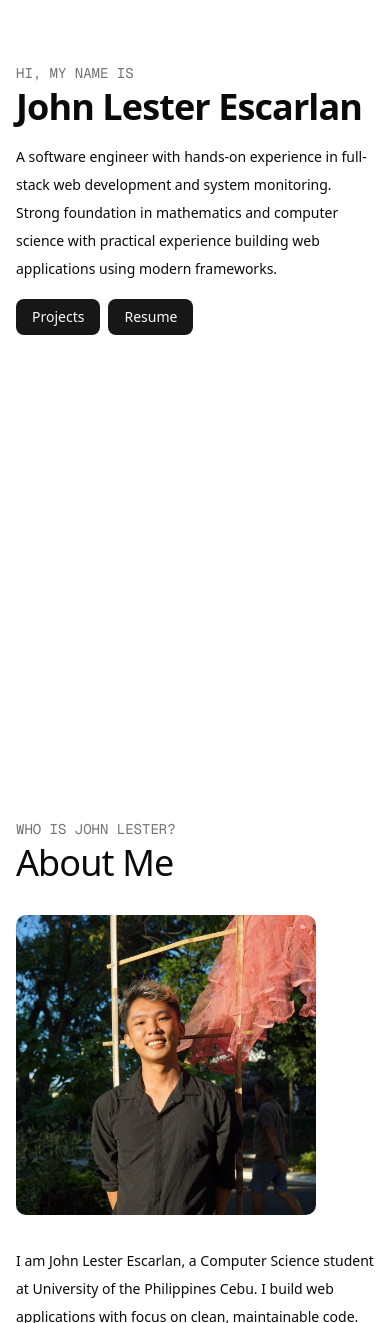
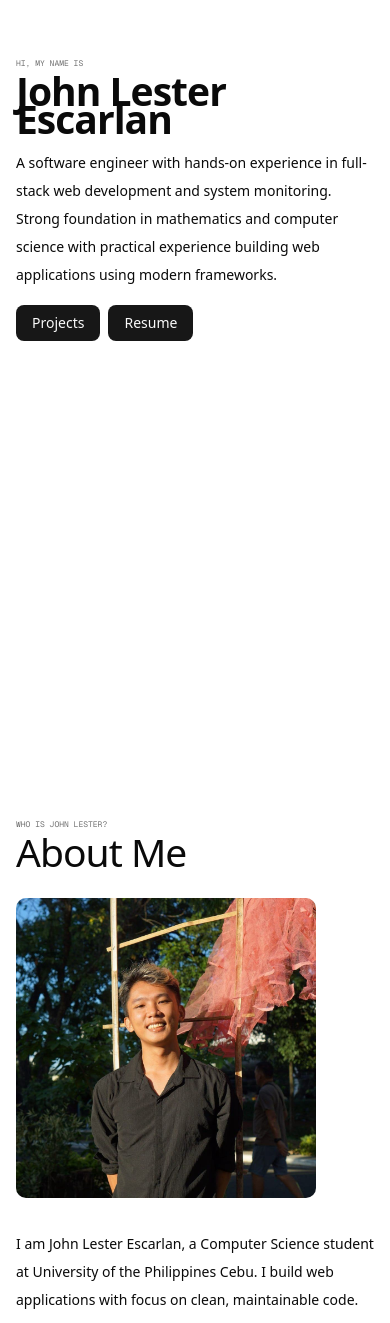
Before and after one commit to jlescarlan11/lester-escarlan, a Next.js app: page / in a window 390 px wide. Shown: the part 245-1568 px from the top of the page. Built offline with nearby package versions, Linux system fonts and the light colour scheme; no server answers; the database is empty.

Commit message:
Modified Layouts.

```diff
--- a/app/_components/common/HeadingHiglight.tsx
+++ b/app/_components/common/HeadingHiglight.tsx
@@ -1,11 +1,7 @@
 import React, { PropsWithChildren } from "react";
 
 const HeadingHiglight = ({ children }: PropsWithChildren) => {
-  return (
-    <p className="font-mono text-xs text-muted-foreground mt-2">
-      {children?.toString().toUpperCase()}
-    </p>
-  );
+  return <span>{children?.toString().toUpperCase()}</span>;
 };
 
 export default HeadingHiglight;
--- a/app/_components/common/OverflowBadges.tsx
+++ b/app/_components/common/OverflowBadges.tsx
@@ -68,7 +68,7 @@ const OverflowBadges: React.FC<OverflowBadgesProps> = ({
             <Badge
               key={technology}
               variant="secondary"
-              className="badge whitespace-nowrap"
+              className="whitespace-nowrap"
             >
               {technology.toLowerCase()}
             </Badge>
--- a/app/_components/common/SharedCard.tsx
+++ b/app/_components/common/SharedCard.tsx
@@ -38,21 +38,23 @@ const SharedCard = ({
   return (
     <Card
       className={clsx(
-        "flex sm:grid grid-cols-5 gap-4 lg:gap-8 bg-transparent border-none shadow-none",
+        "flex sm:grid grid-cols-5 gap-4 lg:gap-8 bg-transparent border-none shadow-none mb-20",
         className
       )}
     >
-      <div className="grid-cols-1 overflow-hidden border  aspect-square max-w-fit">
+      {/* Fixed image container with aspect-square */}
+      <div className="flex-shrink-0 sm:col-span-1 w-1/2 sm:w-full aspect-square relative border border-muted shadow-sm overflow-hidden">
         <Image
           src={logo}
           alt={`${mainTitle} logo`}
-          width={0}
-          height={0}
-          className="w-[300px] sm:w-full aspect-square"
+          fill
+          className="object-cover"
           loading="lazy"
+          sizes="(max-width: 640px) 80px, 96px"
         />
       </div>
-      <div className="col-span-4">
+
+      <div className="flex-1 sm:col-span-4 min-w-0">
         <div className="flex gap-4 items-start">
           <div className="flex-1 min-w-0">
             <HeadingHiglight>{subTitle}</HeadingHiglight>
--- a/app/_data/education.ts
+++ b/app/_data/education.ts
@@ -1,6 +1,6 @@
 const education = {
   section: "My Education",
-  sectionDescription: "What I've been studying.",
+  sectionDescription: "WHERE I HAVE GAINED MY FOUNDATION?",
   educationData: [
     {
       institution: "University of the Philippines Cebu",
--- a/app/_data/experience.ts
+++ b/app/_data/experience.ts
@@ -1,6 +1,6 @@
 const experience = {
   section: "Work Experience",
-  sectionDescription: "Places I've worked and contributed to.",
+  sectionDescription: "Who I have worked with?",
   experienceData: [
     {
       company: "Wind's Gate Philippines",
@@ -10,7 +10,7 @@ const experience = {
       details: [
         "Monitored system errors across databases and applications, preventing downtime and ensuring smooth operations",
         "Processed over 50 error reports daily, maintaining system stability and reducing potential disruptions",
-        "Documented system failure patterns, aiding in the prevention of recurring issues and enhancing system reliability"
+        "Documented system failure patterns, aiding in the prevention of recurring issues and enhancing system reliability",
       ],
       technologies: ["Slack", "Java"],
       logo: "/windsgate-logo.svg",
--- a/app/_sections/Education.tsx
+++ b/app/_sections/Education.tsx
@@ -8,7 +8,7 @@ const EducationSection = () => (
       section={education.section}
       description={education.sectionDescription}
     />
-    <div className="space-y-6">
+
     {education.educationData.map((item, index) => (
       <SharedCard
         key={index}
@@ -20,7 +20,6 @@ const EducationSection = () => (
         technologies={item.technologies}
       />
     ))}
-    </div>
   </section>
 );
 
--- a/app/_sections/Experience.tsx
+++ b/app/_sections/Experience.tsx
@@ -8,7 +8,7 @@ const ExperienceSection = () => (
       section={experience.section}
       description={experience.sectionDescription}
     />
-    <div className="spave-y-6">
+
     {experience.experienceData.map((item, index) => (
       <SharedCard
         key={index}
@@ -20,7 +20,6 @@ const ExperienceSection = () => (
         technologies={item.technologies}
       />
     ))}
-    </div>
   </section>
 );
 
--- a/app/_sections/Project.tsx
+++ b/app/_sections/Project.tsx
@@ -76,7 +76,6 @@ const ProjectSection = () => {
         </div>
       ) : (
         <>
-          <div className="space-y-6">
           {projects.map((project) => (
             <SharedCard
               key={project.id}
@@ -93,7 +92,7 @@ const ProjectSection = () => {
               link={project.link}
             />
           ))}
-          </div>
+
           <div className="text-start mt-12">
             <Link
               href="/project"
--- a/app/globals.css
+++ b/app/globals.css
@@ -128,12 +128,16 @@ main {
 .badge,
 p,
 li {
-  @apply text-sm leading-7 lg:text-lg! text-pretty;
+  @apply text-sm leading-7 lg:text-base! text-pretty;
+}
+
+span {
+  @apply font-mono text-[0.5rem] text-muted-foreground;
 }
 
 h1,
 h2 {
-  @apply scroll-m-20 text-4xl tracking-tight lg:text-7xl;
+  @apply scroll-m-20 tracking-tight  text-[10vw] sm:text-5xl lg:text-7xl;
 }
 
 h1 {
@@ -141,7 +145,7 @@ h1 {
 }
 
 h3 {
-  @apply scroll-m-20 text-xl tracking-tight lg:text-3xl;
+  @apply scroll-m-20 text-lg sm:text-xl tracking-tight lg:text-3xl;
 }
 
 .card-title {
```
Lines whose indentation alone changed are shown as unchanged.
